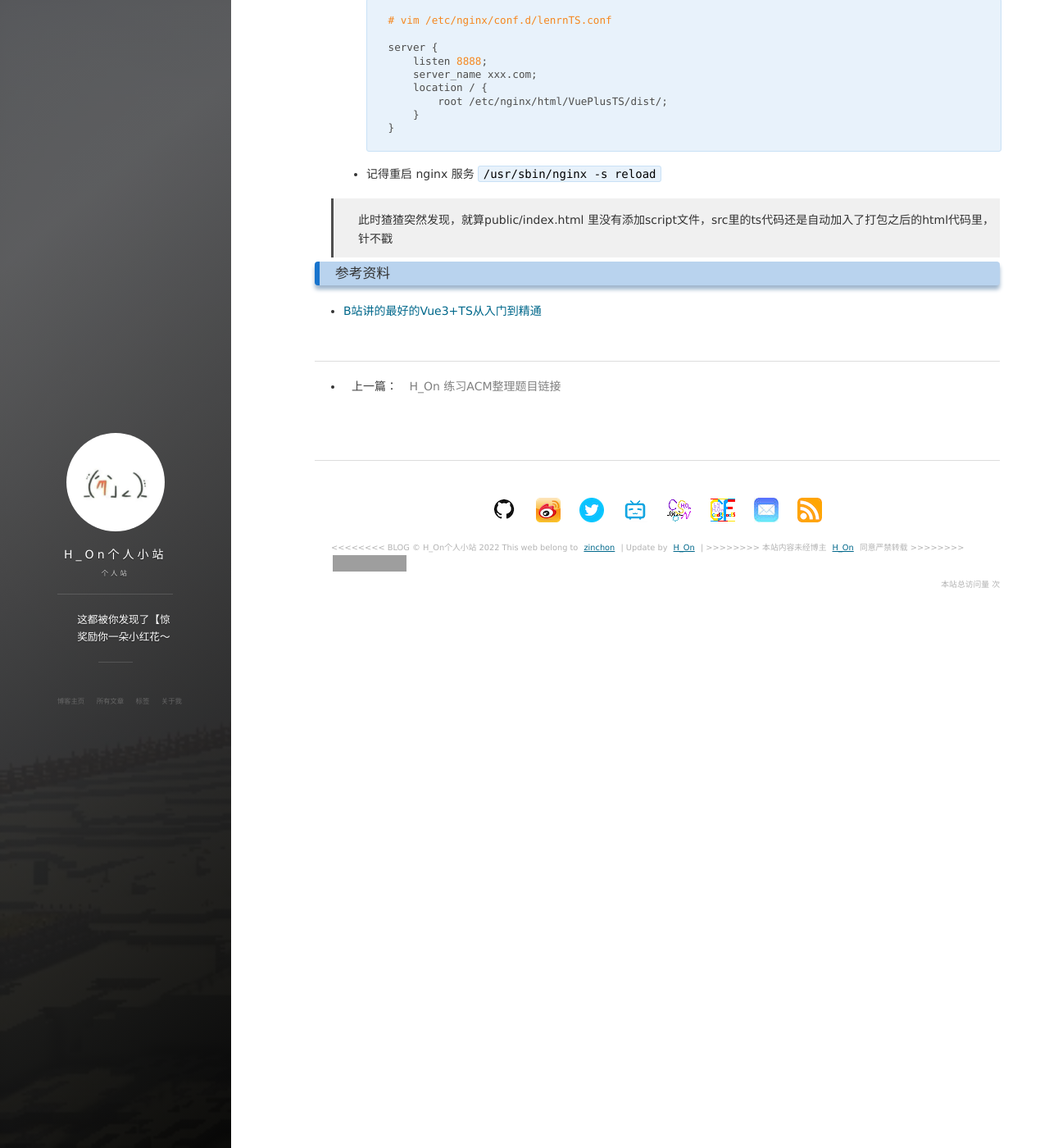
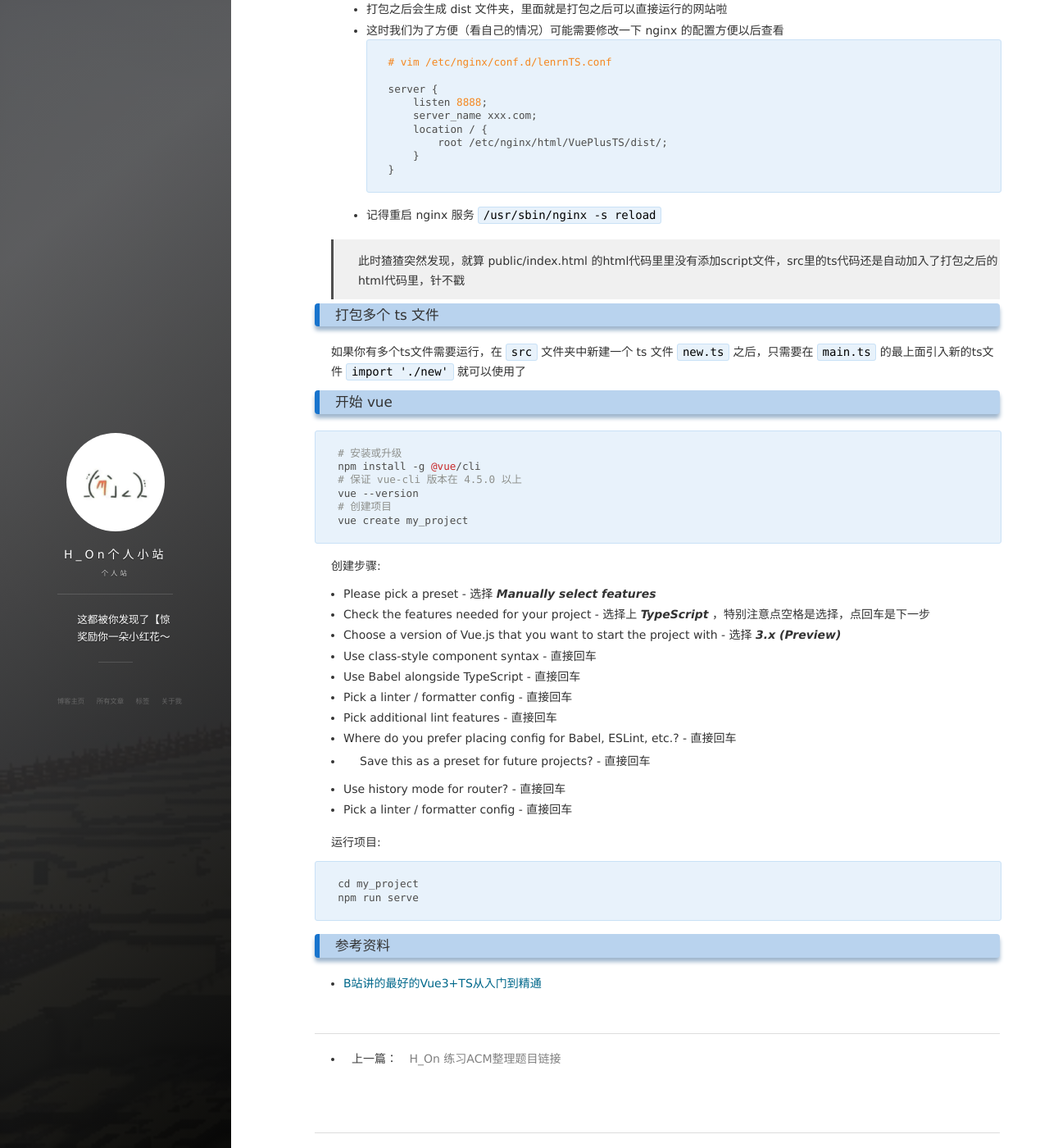
Before and after one commit to Hybrogen/Hybrogen.github.io, a Jekyll site: the page built from _posts/2022-02-07-StartVue3+TS.md, in a window 1280 px wide and 1400 px high, scrolled down 4289 px. Shown: the whole window at 82% size. Built offline with Jekyll 4.4.1, drawn with Linux system fonts in a browser that asks for light colours; nearby versions of some CDN libraries; comment, search, counter and statistics services are not loaded; some of the changed text lies outside the part shown; grey boxes are pictures that could not be loaded.

Commit message:
开始vue

````diff
--- a/_posts/2022-02-07-StartVue3+TS.md
+++ b/_posts/2022-02-07-StartVue3+TS.md
@@ -15,12 +15,14 @@ tag: 前端
 - [下载依赖](#下载依赖)
 - [配置打包命令](#配置打包命令)
 - [打包运行](#打包运行)
+- [打包多个 ts 文件](#打包多个-ts-文件)
+- [开始 vue](#开始-vue)
 - [参考资料](#参考资料)
 
 ### 安装环境
 猹这边是没有在windows下学习，直接使用Debian系统练习，但安装 `nodejs` 之后的大部分命令都一样
 
-1. 据说需要安装 nodejs `apt install nodejs`
+1. 据说需要安装 nodejs `apt install nodejs npm`
 2. 安装 TypeScript 环境 `npm install -g typescript`
 3. 安装 nginx 用于代理网页便于远程查看 `apt install nginx-light`
   <br>如果是windows的朋友直接点击html文件查看即可，不需要安装这个
@@ -234,7 +236,40 @@ npm install -D typescript webpack webpack-cli webpack-dev-server html-webpack-pl
     ```
   * 记得重启 nginx 服务 `/usr/sbin/nginx -s reload`
 
-> 此时猹猹突然发现，就算public/index.html 里没有添加script文件，src里的ts代码还是自动加入了打包之后的html代码里，针不戳
+> 此时猹猹突然发现，就算 public/index.html 的html代码里里没有添加script文件，src里的ts代码还是自动加入了打包之后的html代码里，针不戳
+
+### 打包多个 ts 文件
+如果你有多个ts文件需要运行，在 `src` 文件夹中新建一个 ts 文件 `new.ts` 之后，只需要在 `main.ts` 的最上面引入新的ts文件 `import './new'` 就可以使用了
+
+### 开始 vue
+```bash
+# 安装或升级
+npm install -g @vue/cli
+# 保证 vue-cli 版本在 4.5.0 以上
+vue --version
+# 创建项目
+vue create my_project
+```
+
+创建步骤:
+- Please pick a preset - 选择 ***Manually select features***
+- Check the features needed for your project - 选择上 ***TypeScript*** ，特别注意点空格是选择，点回车是下一步
+- Choose a version of Vue.js that you want to start the project with - 选择 ***3.x (Preview)***
+- Use class-style component syntax - 直接回车
+- Use Babel alongside TypeScript - 直接回车
+- Pick a linter / formatter config - 直接回车
+- Pick additional lint features - 直接回车
+- Where do you prefer placing config for Babel, ESLint, etc.? - 直接回车
+- Save this as a preset for future projects? - 直接回车
+
+- Use history mode for router? - 直接回车
+- Pick a linter / formatter config - 直接回车
+
+运行项目:
+```bash
+cd my_project
+npm run serve
+```
 
 ### 参考资料
 * [B站讲的最好的Vue3+TS从入门到精通](https://www.bilibili.com/video/BV1CK411u75G?p=9&spm_id_from=pageDriver)
````
